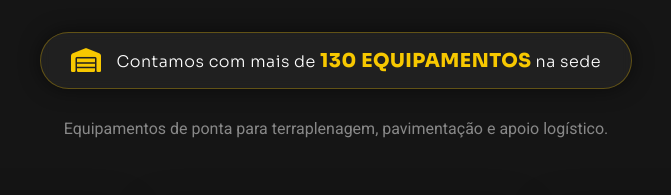
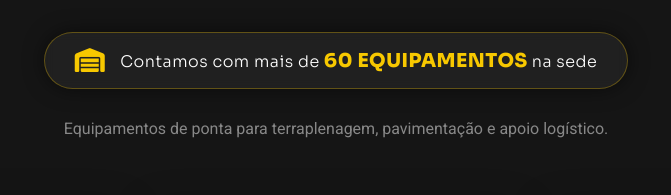
Before and after one commit to KiseStudios/TransjapTeste, a plain HTML site: page equipamentos.html in a window 1280 px wide. Shown: the part 260-455 px from the top of the page, 304-975 px from the left. Drawn offline with Linux system fonts and the light colour scheme.

Commit message:
Update equipamentos.html

```diff
--- a/equipamentos.html
+++ b/equipamentos.html
@@ -27,7 +27,7 @@
 
                 <div class="fleet-highlight">
                     <i class="fas fa-warehouse"></i>
-                    <span>Contamos com mais de <strong style="color: #F7C800; font-size: 1.2rem;">130 EQUIPAMENTOS</strong> na sede</span>
+                    <span>Contamos com mais de <strong style="color: #F7C800; font-size: 1.2rem;">60 EQUIPAMENTOS</strong> na sede</span>
                 </div>
 
                 <p class="text-gray" style="margin-top: 20px;">Equipamentos de ponta para terraplenagem, pavimentação e apoio logístico.</p>
```
